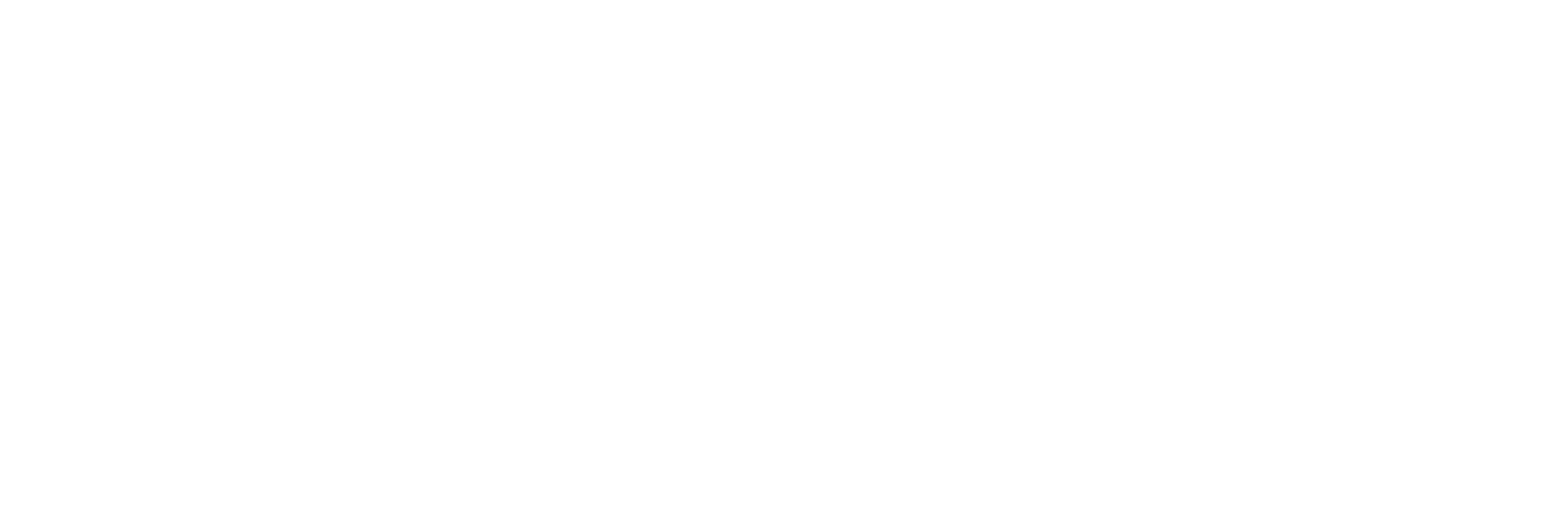
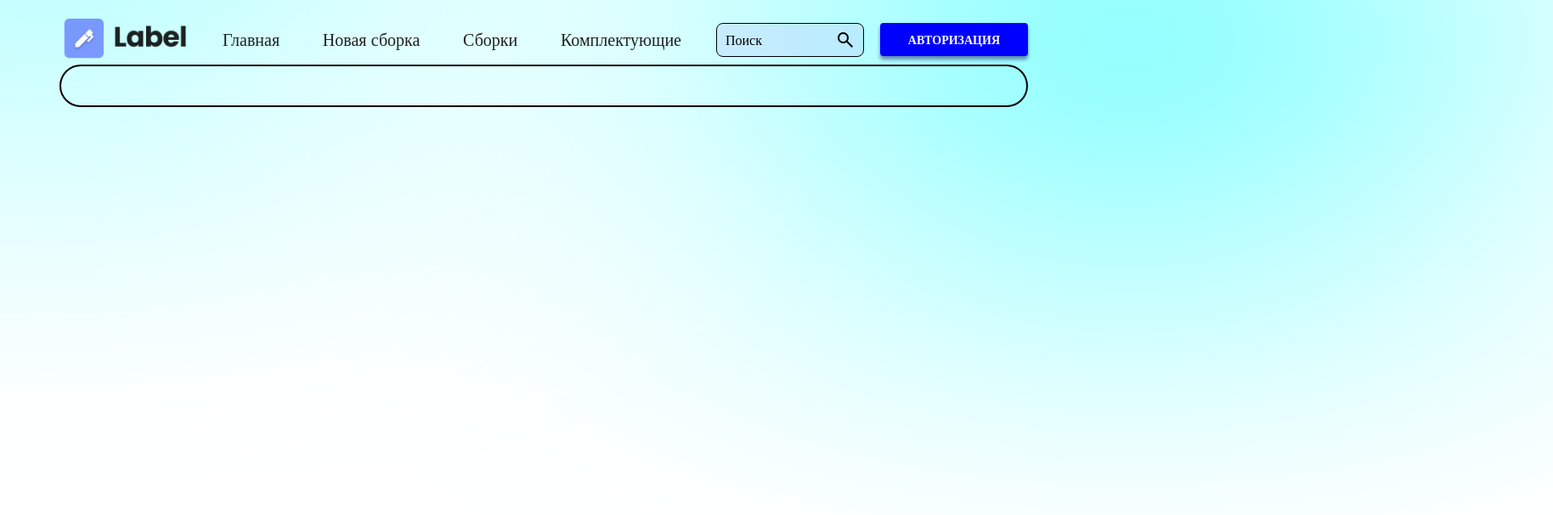
Before and after one commit to konyasharin/PCShop, a React (Vite) app in the folder frontend/: page /PCBuild in a window 1280 px wide. Before the commit this address had no page. Shown: the top 606 px of the page at 85% size, 1828 px wide, since content can reach past the window. Built offline with nearby package versions, Linux system fonts and the light colour scheme.

Commit message:
repair search-block anim

```diff
--- a/frontend/src/App.css
+++ b/frontend/src/App.css
@@ -8,3 +8,19 @@
     top: -122px;
     background-color: #00FFFF;
 }
+
+.ellipses{
+    width: 1200px;
+    position: relative;
+    margin: 0 auto;
+}
+
+.ellipse{
+    position: absolute;
+    z-index: -1;
+    width: 995px;
+    height: 302px;
+    border-radius: 50%;
+    background-color: #64FFFF;
+    filter: blur(200px);
+}
--- a/frontend/src/App.tsx
+++ b/frontend/src/App.tsx
@@ -1,12 +1,20 @@
 import './App.css';
 import { Route, Routes } from 'react-router-dom';
 import MainPage from './pages/MainPage/MainPage.tsx';
+import Header from './components/Header/Header.tsx';
+import PCBuildPage from './pages/PCBuildPage/PCBuildPage.tsx';
 
 function App() {
   return (
     <>
+      <div className={'ellipses'}>
+        <div className={'ellipse'} id={'ellipse1'}></div>
+        <div className={'ellipse'} id={'ellipse2'}></div>
+      </div>
+      <Header />
       <Routes>
         <Route path={'/'} element={<MainPage />} />
+        <Route path={'/PCBuild'} element={<PCBuildPage />} />
       </Routes>
     </>
   );
--- a/frontend/src/components/Header/Header.tsx
+++ b/frontend/src/components/Header/Header.tsx
@@ -25,7 +25,7 @@
           <NavLink to={'/'} className={styles.link}>
             Главная
           </NavLink>
-          <NavLink to={'/'} className={styles.link}>
+          <NavLink to={'/PCBuild'} className={styles.link}>
             Новая сборка
           </NavLink>
           <NavLink to={'/'} className={styles.link}>
--- a/frontend/src/components/Header/Search/SearchWindowBlock/SearchWindowBlock.module.css
+++ b/frontend/src/components/Header/Search/SearchWindowBlock/SearchWindowBlock.module.css
@@ -6,7 +6,6 @@
     padding: 5px;
     display: flex;
     opacity: 0;
-    transition: .5s all;
     margin: 0 auto;
     margin-bottom: 10px;
 }
--- a/frontend/src/hooks/useSearch.ts
+++ b/frontend/src/hooks/useSearch.ts
@@ -8,7 +8,7 @@
   isActive: boolean;
 };
 
-const blocksData = [
+const blocksData: Array<TSearchBlock> = [
   {
     img: img,
     title: 'Gigabyte RTX 3080',
@@ -33,7 +33,6 @@
   const [isActive, setIsActive] = useState(false);
   const [blocks, setBlocks] = useState(blocksData);
   function setIsActiveHandle(newIsActive: boolean) {
-    console.log(newIsActive);
     setIsActive(newIsActive);
     if (!newIsActive) {
       const timeInterval = setInterval(() => {
@@ -45,7 +44,7 @@
         });
         setBlocks(newBlocks);
         clearInterval(timeInterval);
-      }, 500);
+      }, 450);
     } else {
       let i = 0;
       const timeInterval = setInterval(() => {
--- a/frontend/src/pages/MainPage/MainPage.module.css
+++ /dev/null
@@ -1,15 +0,0 @@
-.ellipses{
-    width: 1200px;
-    position: relative;
-    margin: 0 auto;
-}
-
-.ellipse{
-    position: absolute;
-    z-index: -1;
-    width: 995px;
-    height: 302px;
-    border-radius: 50%;
-    background-color: #64FFFF;
-    filter: blur(200px);
-}
--- a/frontend/src/pages/MainPage/MainPage.tsx
+++ b/frontend/src/pages/MainPage/MainPage.tsx
@@ -1,18 +1,9 @@
-import Header from '../../components/Header/Header.tsx';
 import Inform from '../../components/Main/Inform.tsx';
-import styles from './MainPage.module.css';
-import Like from '../../components/Like/Like.tsx';
 
 function MainPage() {
   return (
     <>
-      <div className={styles.ellipses}>
-        <div className={styles.ellipse} id={'ellipse1'}></div>
-        <div className={styles.ellipse} id={'ellipse2'}></div>
-      </div>
-      <Header />
       <Inform />
-      <Like />
     </>
   );
 }
--- /dev/null
+++ b/frontend/src/pages/PCBuildPage/PCBuildPage.module.css
@@ -0,0 +1,5 @@
+.scale{
+    height: 50px;
+    border: 2px solid #000000;
+    border-radius: 25px;
+}
--- /dev/null
+++ b/frontend/src/pages/PCBuildPage/PCBuildPage.tsx
@@ -0,0 +1,12 @@
+import Container from '../../components/Container/Container.tsx';
+import styles from './PCBuildPage.module.css';
+
+function PCBuildPage() {
+  return (
+    <Container>
+      <div className={styles.scale}></div>
+    </Container>
+  );
+}
+
+export default PCBuildPage;
```
